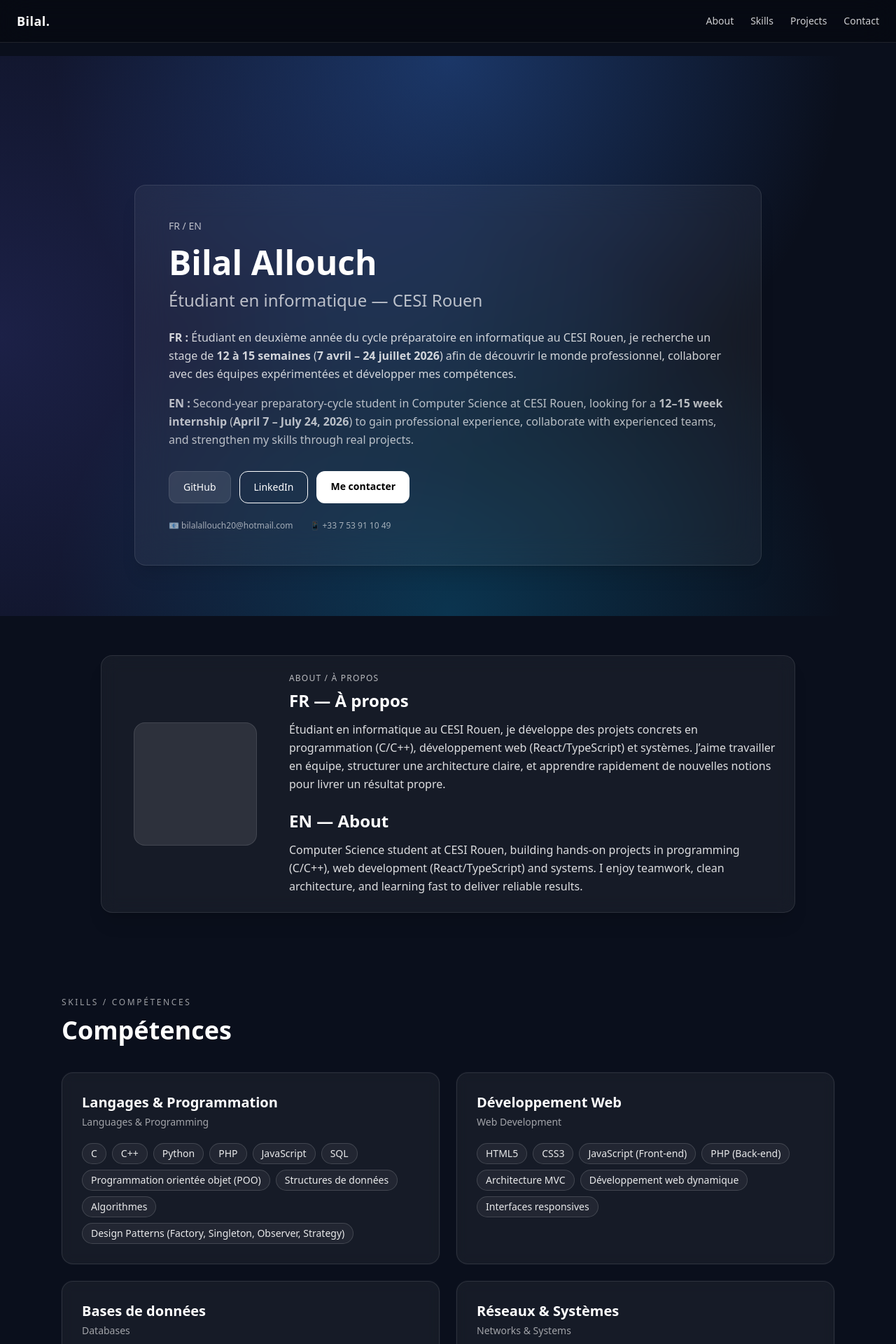
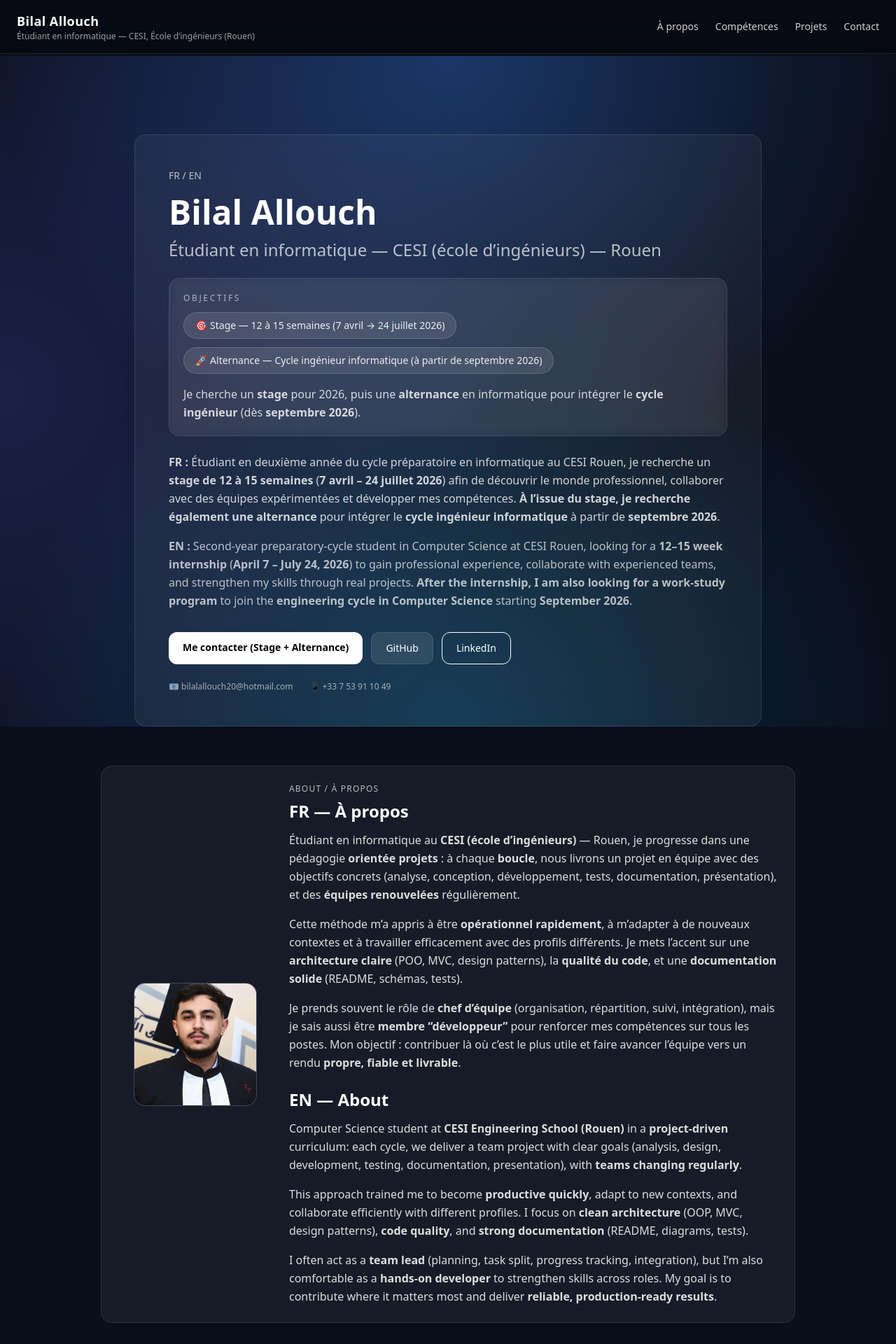
Before and after one commit to bilal-allouch/bilal-portfolio, a React (Vite) app: page / in a window 1280 px wide. Shown: the top 1920 px of the page at 70% size. Built offline with nearby package versions, Linux system fonts and the light colour scheme; the HTML template or start-up script is replaced by a standard one.

Commit message:
feat: add LinkedIn link and apprenticeship availability

```diff
--- a/src/components/Header.tsx
+++ b/src/components/Header.tsx
@@ -3,26 +3,39 @@ export default function Header() {
     <header className="fixed top-0 left-0 w-full z-50 backdrop-blur-xl bg-black/30 border-b border-white/10">
       <nav className="max-w-7xl mx-auto px-6 py-4 flex justify-between items-center">
         {/* Logo / Nom */}
-                <span className="font-bold text-lg tracking-wide">
-                    Bilal<span className="text-accent">.</span>
+        <a href="#top" className="flex flex-col leading-tight">
+          <span className="font-bold text-lg tracking-wide text-white">
+            Bilal Allouch
           </span>
+          <span className="text-xs text-white/60">
+            Étudiant en informatique — CESI, École d’ingénieurs (Rouen)
+          </span>
+
+        </a>
 
         {/* Navigation */}
         <ul className="hidden md:flex gap-6 text-sm text-white/80">
           <li>
-                        <a className="hover:text-accent transition" href="#about">About</a>
+            <a className="hover:text-accent transition" href="#about">
+              À propos
+            </a>
           </li>
           <li>
-                        <a className="hover:text-accent transition" href="#skills">Skills</a>
+            <a className="hover:text-accent transition" href="#skills">
+              Compétences
+            </a>
           </li>
           <li>
-                        <a className="hover:text-accent transition" href="#projects">Projects</a>
+            <a className="hover:text-accent transition" href="#projects">
+              Projets
+            </a>
           </li>
           <li>
-                        <a className="hover:text-accent transition" href="#contact">Contact</a>
+            <a className="hover:text-accent transition" href="#contact">
+              Contact
+            </a>
           </li>
         </ul>
-
       </nav>
     </header>
   );
--- a/src/data/skills.ts
+++ b/src/data/skills.ts
@@ -1,3 +1,5 @@
+// src/data/skills.ts
+
 export type SkillCategory = {
   titleFr: string;
   titleEn: string;
@@ -99,4 +101,20 @@ export const SKILLS: SkillCategory[] = [
       "Power BI (bases)",
     ],
   },
+
+  // ✅ NOUVELLE CARTE : important pour recruteurs
+  {
+    titleFr: "Travail en équipe & Professionnalisme",
+    titleEn: "Teamwork & Professionalism",
+    items: [
+      "Travail en équipe (groupes renouvelés à chaque projet CESI)",
+      "Rôle de chef d’équipe (organisation, répartition, suivi)",
+      "Adaptabilité : leader ou membre selon le besoin",
+      "Communication claire (points réguliers, feedback)",
+      "Documentation (README, schémas, livrables)",
+      "Qualité & fiabilité (tests, validation, intégration)",
+      "Rigueur, respect des délais, sens des responsabilités",
+      "Présentation / démonstration (oral, soutenance)",
+    ],
+  },
 ];
--- a/src/sections/About.tsx
+++ b/src/sections/About.tsx
@@ -1,33 +1,71 @@
+// src/sections/About.tsx
+import profileImg from "../assets/profile.jpeg";
+
 export default function About() {
   return (
     <section id="about" className="w-full py-14">
       <div className="mx-auto w-full max-w-5xl px-4">
         <div className="rounded-2xl border border-white/10 bg-white/5 p-6 backdrop-blur-md shadow-xl">
           <div className="grid gap-6 md:grid-cols-[220px_1fr] md:items-center">
-            {/* Avatar placeholder */}
-            <div className="mx-auto h-44 w-44 rounded-2xl border border-white/10 bg-white/10" />
+            {/* Photo */}
+            <div className="mx-auto h-44 w-44 overflow-hidden rounded-2xl border border-white/10 bg-white/10">
+              <img
+                src={profileImg}
+                alt="Bilal Allouch"
+                className="h-full w-full object-cover object-[50%_20%]"
+              />
+            </div>
 
             <div>
               <p className="text-xs tracking-widest text-white/70">ABOUT / À PROPOS</p>
 
-              <h2 className="mt-2 text-2xl font-semibold text-white">
-                FR — À propos
-              </h2>
+              <h2 className="mt-2 text-2xl font-semibold text-white">FR — À propos</h2>
               <p className="mt-3 leading-relaxed text-white/85">
-                Étudiant en informatique au CESI Rouen, je développe des projets concrets
-                en programmation (C/C++), développement web (React/TypeScript) et systèmes.
-                J’aime travailler en équipe, structurer une architecture claire, et apprendre
-                rapidement de nouvelles notions pour livrer un résultat propre.
+                Étudiant en informatique au <span className="font-semibold">CESI (école d’ingénieurs)</span>{" "}
+                — Rouen, je progresse dans une pédagogie <span className="font-semibold">orientée projets</span> :
+                à chaque <span className="font-semibold">boucle</span>, nous livrons un projet en équipe avec des
+                objectifs concrets (analyse, conception, développement, tests, documentation, présentation), et des{" "}
+                <span className="font-semibold">équipes renouvelées</span> régulièrement.
               </p>
 
-              <h2 className="mt-6 text-2xl font-semibold text-white">
-                EN — About
-              </h2>
+              <p className="mt-4 leading-relaxed text-white/85">
+                Cette méthode m’a appris à être <span className="font-semibold">opérationnel rapidement</span>, à
+                m’adapter à de nouveaux contextes et à travailler efficacement avec des profils différents. Je mets
+                l’accent sur une <span className="font-semibold">architecture claire</span> (POO, MVC, design patterns),
+                la <span className="font-semibold">qualité du code</span>, et une{" "}
+                <span className="font-semibold">documentation solide</span> (README, schémas, tests).
+              </p>
+
+              <p className="mt-4 leading-relaxed text-white/85">
+                Je prends souvent le rôle de <span className="font-semibold">chef d’équipe</span> (organisation,
+                répartition, suivi, intégration), mais je sais aussi être{" "}
+                <span className="font-semibold">membre “développeur”</span> pour renforcer mes compétences sur tous les
+                postes. Mon objectif : contribuer là où c’est le plus utile et faire avancer l’équipe vers un rendu{" "}
+                <span className="font-semibold">propre, fiable et livrable</span>.
+              </p>
+
+              <h2 className="mt-6 text-2xl font-semibold text-white">EN — About</h2>
               <p className="mt-3 leading-relaxed text-white/85">
-                Computer Science student at CESI Rouen, building hands-on projects in
-                programming (C/C++), web development (React/TypeScript) and systems.
-                I enjoy teamwork, clean architecture, and learning fast to deliver
-                reliable results.
+                Computer Science student at <span className="font-semibold">CESI Engineering School (Rouen)</span> in a{" "}
+                <span className="font-semibold">project-driven</span> curriculum: each cycle, we deliver a team project
+                with clear goals (analysis, design, development, testing, documentation, presentation), with{" "}
+                <span className="font-semibold">teams changing regularly</span>.
+              </p>
+
+              <p className="mt-4 leading-relaxed text-white/85">
+                This approach trained me to become <span className="font-semibold">productive quickly</span>, adapt to
+                new contexts, and collaborate efficiently with different profiles. I focus on{" "}
+                <span className="font-semibold">clean architecture</span> (OOP, MVC, design patterns),{" "}
+                <span className="font-semibold">code quality</span>, and{" "}
+                <span className="font-semibold">strong documentation</span> (README, diagrams, tests).
+              </p>
+
+              <p className="mt-4 leading-relaxed text-white/85">
+                I often act as a <span className="font-semibold">team lead</span> (planning, task split, progress
+                tracking, integration), but I’m also comfortable as a{" "}
+                <span className="font-semibold">hands-on developer</span> to strengthen skills across roles. My goal is
+                to contribute where it matters most and deliver{" "}
+                <span className="font-semibold">reliable, production-ready results</span>.
               </p>
             </div>
           </div>
--- a/src/sections/Contact.tsx
+++ b/src/sections/Contact.tsx
@@ -47,28 +47,31 @@ export default function Contact() {
               <span className="text-white font-semibold">LinkedIn :</span>{" "}
               <a
                 className="text-white/90 hover:text-white underline underline-offset-4"
-                href="#"
-                onClick={(e) => e.preventDefault()}
+                href="https://www.linkedin.com/in/bilalallouch"
+                target="_blank"
+                rel="noreferrer"
               >
-                (ajouter ton lien)
+                linkedin.com/in/bilalallouch
               </a>
             </p>
           </div>
         </div>
 
-        {/* Call to action */}
+        {/* Availability */}
         <div className="rounded-2xl border border-white/10 bg-white/5 p-7 shadow-[0_0_0_1px_rgba(255,255,255,0.03)] backdrop-blur">
           <h3 className="text-xl font-semibold">Disponibilité</h3>
-          <p className="mt-1 text-sm text-white/60">Internship</p>
+          <p className="mt-1 text-sm text-white/60">Internship / Apprenticeship</p>
 
           <div className="mt-5 space-y-3 text-white/85 leading-relaxed">
             <p>
               <span className="text-white font-semibold">FR :</span> Stage 12 à 15
-              semaines (7 avril – 24 juillet 2026).
+              semaines (7 avril – 24 juillet 2026) • Alternance à partir de{" "}
+              <span className="font-semibold">septembre 2026</span>.
             </p>
             <p>
               <span className="text-white font-semibold">EN :</span> 12–15 week
-              internship (April 7 – July 24, 2026).
+              internship (April 7 – July 24, 2026) • Apprenticeship starting{" "}
+              <span className="font-semibold">September 2026</span>.
             </p>
           </div>
 
@@ -78,6 +81,15 @@ export default function Contact() {
               className="rounded-xl bg-white px-4 py-2 text-sm font-semibold text-black hover:bg-white/90 transition"
             >
               Envoyer un email
+            </a>
+
+            <a
+              href="https://www.linkedin.com/in/bilalallouch"
+              target="_blank"
+              rel="noreferrer"
+              className="rounded-xl border border-white/15 bg-white/5 px-4 py-2 text-sm font-semibold text-white/90 hover:bg-white/10 transition"
+            >
+              Voir LinkedIn
             </a>
 
             <a
--- a/src/sections/Hero.tsx
+++ b/src/sections/Hero.tsx
@@ -1,7 +1,7 @@
 export default function Hero() {
   return (
     <section className="relative min-h-screen flex items-center justify-center px-6 pt-28">
-      {/* Background gradient (nuances de bleu) */}
+      {/* Background gradient */}
       <div className="absolute inset-0 -z-10 bg-[radial-gradient(circle_at_top,rgba(59,130,246,0.35),transparent_55%),radial-gradient(circle_at_bottom,rgba(14,165,233,0.25),transparent_55%),radial-gradient(circle_at_left,rgba(99,102,241,0.20),transparent_55%)]" />
 
       {/* Glass card */}
@@ -11,24 +11,55 @@ export default function Hero() {
         <h1 className="text-3xl md:text-5xl font-bold leading-tight">
           Bilal Allouch
           <span className="block text-white/70 mt-2 text-xl md:text-2xl font-medium">
-            Étudiant en informatique — CESI Rouen
+            Étudiant en informatique — CESI (école d’ingénieurs) — Rouen
           </span>
         </h1>
 
+        {/* ⭐ Objectifs (Stage + Alternance) */}
+        <div className="mt-6 rounded-2xl border border-white/10 bg-white/5 p-5 backdrop-blur">
+          <p className="text-xs tracking-[0.22em] text-white/60">OBJECTIFS</p>
+
+          <div className="mt-3 flex flex-wrap gap-3">
+            <span className="rounded-full border border-white/15 bg-white/10 px-4 py-2 text-sm text-white/90">
+              🎯 Stage — 12 à 15 semaines (7 avril → 24 juillet 2026)
+            </span>
+            <span className="rounded-full border border-white/15 bg-white/10 px-4 py-2 text-sm text-white/90">
+              🚀 Alternance — Cycle ingénieur informatique (à partir de septembre 2026)
+            </span>
+          </div>
+
+          <p className="mt-4 text-white/80 leading-relaxed">
+            Je cherche un <strong>stage</strong> pour 2026, puis une <strong>alternance</strong> en informatique
+            pour intégrer le <strong>cycle ingénieur</strong> (dès <strong>septembre 2026</strong>).
+          </p>
+        </div>
+
         <p className="mt-6 text-white/80 leading-relaxed">
           <strong>FR :</strong> Étudiant en deuxième année du cycle préparatoire en informatique au CESI Rouen,
-          je recherche un stage de <strong>12 à 15 semaines</strong> (<strong>7 avril – 24 juillet 2026</strong>)
+          je recherche un <strong>stage de 12 à 15 semaines</strong> (<strong>7 avril – 24 juillet 2026</strong>)
           afin de découvrir le monde professionnel, collaborer avec des équipes expérimentées et développer mes compétences.
+          <strong> À l’issue du stage, je recherche également une alternance</strong> pour intégrer le
+          <strong> cycle ingénieur informatique</strong> à partir de <strong>septembre 2026</strong>.
         </p>
 
         <p className="mt-4 text-white/70 leading-relaxed">
           <strong>EN :</strong> Second-year preparatory-cycle student in Computer Science at CESI Rouen,
           looking for a <strong>12–15 week internship</strong> (<strong>April 7 – July 24, 2026</strong>)
           to gain professional experience, collaborate with experienced teams, and strengthen my skills through real projects.
+          <strong> After the internship, I am also looking for a work-study program</strong> to join the
+          <strong> engineering cycle in Computer Science</strong> starting <strong>September 2026</strong>.
         </p>
+
 
         {/* Buttons */}
         <div className="mt-8 flex flex-col sm:flex-row gap-3">
+          <a
+            href="mailto:bilalallouch20@hotmail.com?subject=Stage%20(Avril-Juillet%202026)%20%2B%20Alternance%20(Septembre%202026)%20-%20Informatique"
+            className="px-5 py-3 rounded-xl bg-white text-black hover:opacity-90 transition text-sm font-semibold"
+          >
+            Me contacter (Stage + Alternance)
+          </a>
+
           <a
             href="https://github.com/bilal-allouch"
             target="_blank"
@@ -46,13 +77,6 @@ export default function Hero() {
           >
             LinkedIn
           </a>
-
-          <a
-            href="mailto:bilalallouch20@hotmail.com"
-            className="px-5 py-3 rounded-xl bg-white text-black hover:opacity-90 transition text-sm font-semibold"
-          >
-            Me contacter
-          </a>
         </div>
 
         {/* Contact inline */}
```
Also changed, not shown: src/assets/profile.jpeg (added), 1 other file (tests, documents, lock files or other folders). Lines whose indentation alone changed are shown as unchanged.
